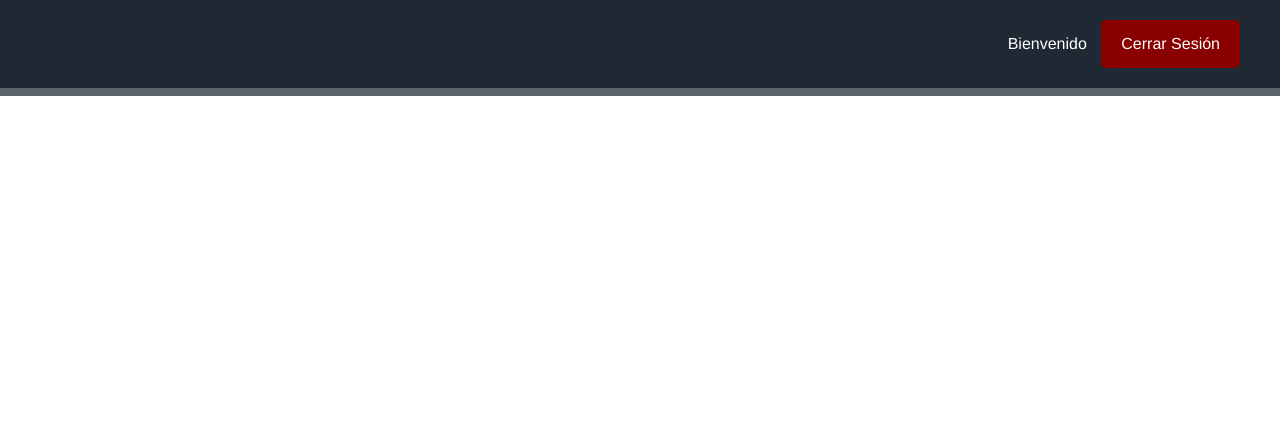
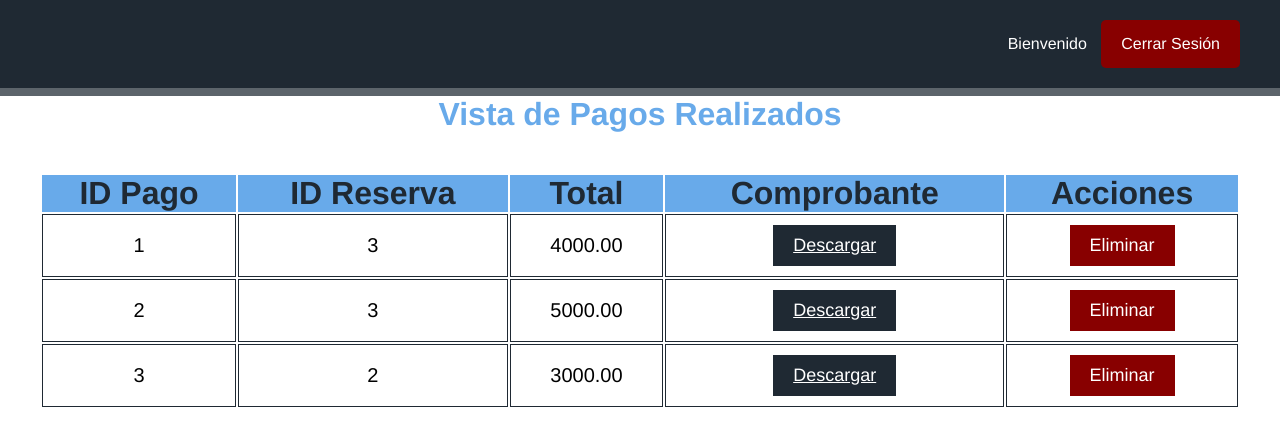
Before and after one commit to PabloXantini/Lavander-a-Remolino-PHP-WebPage-, a PHP site: page /app/dashboard/view/paids.php in a window 1280 px wide. Shown: the top 448 px of the page. Run offline with PHP 8.4, Linux system fonts and the light colour scheme; a user stored in the database is signed in; data comes from the database, SQL or seed files in the repository.

Commit message:
feat: added payment view

```diff
--- /dev/null
+++ b/public/app/dashboard/components/paymentsventry.php
@@ -0,0 +1,11 @@
+<tr>
+    <td><?=$id_pago_o?></td>
+    <td><?=$id_reserva_o?></td>
+    <td><?=$pago_total_o?></td>
+    <td>
+        <a href="../../../../server/<?=$comprobante_o?>" target="_blank" rel="noopener noreferrer" class="download-btn">Descargar</a>
+    </td>
+    <td>
+        <a href="#" class="delete-btn" onclick="validate('../../../../server/services/delete_pay.php?id=<?php echo $id_pago_o?>')">Eliminar</a>
+    </td>
+</tr>
--- /dev/null
+++ b/public/app/dashboard/components/paymentsview.php
@@ -0,0 +1,25 @@
+<h1 class="fc-theme1 centered">Vista de Pagos Realizados</h1>
+<div class="table-view-container">
+    <table class="table-view">
+        <thead>
+            <tr class="table-header-view">
+                <th>ID Pago</th>
+                <th>ID Reserva</th>
+                <th>Total</th>
+                <th>Comprobante</th>
+                <th>Acciones</th>
+            </tr>
+        </thead>
+        <tbody>
+            <?php include "../../../../server/services/request_payments.php"; ?>
+        </tbody>
+    </table>
+</div>
+<script>
+    function validate(url){
+        deleteConfirm = confirm("¿Está seguro de eliminar este registro?");
+        if(deleteConfirm == true){
+            window.location = url;
+        }
+    }
+</script>
--- a/public/app/dashboard/view/paids.php
+++ b/public/app/dashboard/view/paids.php
@@ -21,7 +21,7 @@
     ?>
     <div class="main-content">
         <div class="info-content">
-
+            <?php include "../components/paymentsview.php"?>
         </div>
     </div>
 </body>
--- a/public/css/dstyles.css
+++ b/public/css/dstyles.css
@@ -29,3 +29,35 @@
 .card-menu:last-of-type{
     margin-right: 0px;
 }
+.download-btn{
+    display: inline-block;
+    padding: 10px 20px;
+    background-color: #1F2933;
+    color: white;
+    font-size: 18px;
+}
+.delete-btn{
+    display: inline-block;
+    padding: 10px 20px;
+    background-color: #880000;
+    color: white;
+    text-decoration: none;
+    font-size: 18px;
+}
+.table-view-container{
+    padding: 40px 0px;
+}
+.table-view{
+    width: 100%;
+    font-size: 20px;
+}
+.table-view tbody tr td{
+    padding: 10px;
+    text-align: center;
+    border: 1px #1F2933 solid;
+}
+.table-header-view{
+    background-color: #68AAEA;
+    color:#1F2933;
+    font-size: 32px;;
+}
--- a/server/services/confirm_pay.php
+++ b/server/services/confirm_pay.php
@@ -18,7 +18,7 @@
     $add_pay = "INSERT INTO pagos (id_reserva, pago_total, comprobante) VALUES (
         '$id_reserve',
         '$total',
-        '$file_name'
+        '$path'
     )";
     $query = mysqli_query($CONNECTION,$add_pay);
     if($query){
--- /dev/null
+++ b/server/services/request_payments.php
@@ -0,0 +1,14 @@
+<?php
+    require __DIR__."/../db.php";
+
+    $request_payments = "SELECT * FROM pagos";
+    $result = mysqli_query($CONNECTION, $request_payments);
+
+    while($row = mysqli_fetch_assoc($result)){
+        $id_pago_o = $row['id_pago'];
+        $id_reserva_o = $row['id_reserva'];
+        $pago_total_o = $row['pago_total'];
+        $comprobante_o = $row['comprobante'];
+        include "../../../../public/app/dashboard/components/paymentsventry.php";
+    }
+?>
```
Also changed, not shown: server/services/delete_pay.php (added, +19 -0 lines), 1 other file.
